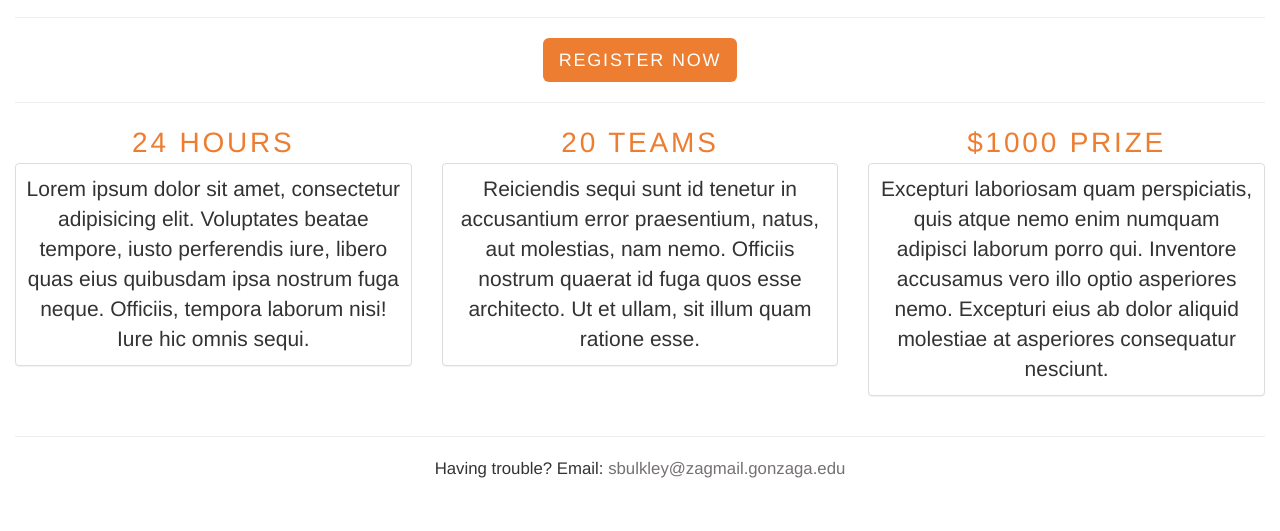
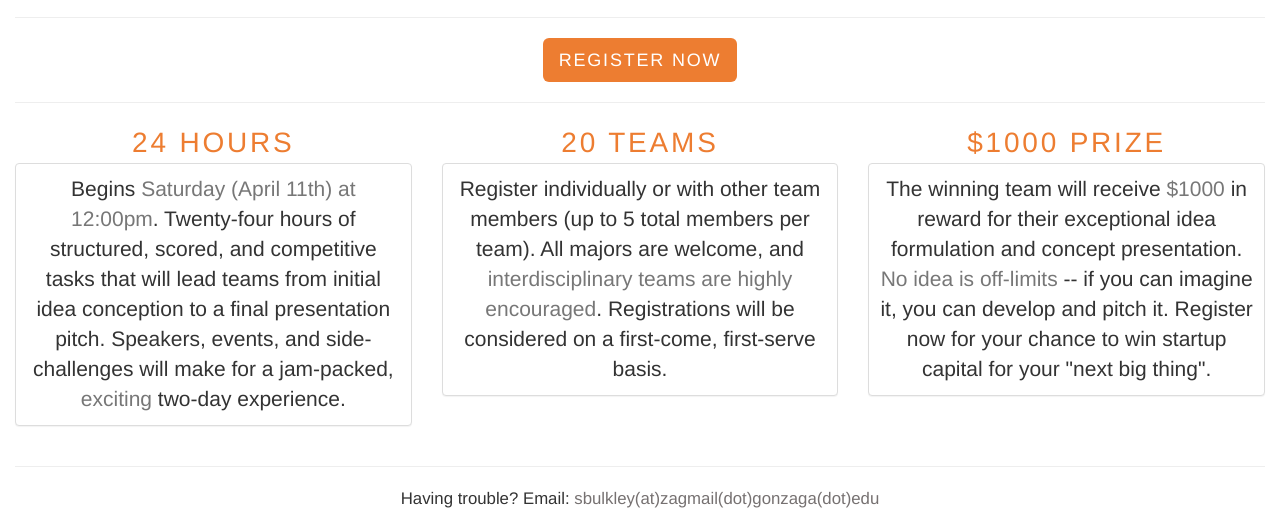
Before and after one commit to sbulkley/innovention2015, a plain HTML site: page index.html in a window 1280 px wide. Shown: the part 419-950 px from the top of the page. Before the commit the page ends 920 px from the top, so only its background shows below. Drawn offline with Linux system fonts and the light colour scheme.

Commit message:
cdn-test

```diff
--- a/index.html
+++ b/index.html
@@ -60,7 +60,7 @@
                         24 HOURS
                     </div>
                     <div class="panel panel-default">
-Lorem ipsum dolor sit amet, consectetur adipisicing elit. Voluptates beatae tempore, iusto perferendis iure, libero quas eius quibusdam ipsa nostrum fuga neque. Officiis, tempora laborum nisi! Iure hic omnis sequi.
+Begins <span class="text-muted">Saturday (April 11th) at 12:00pm</span>. Twenty-four hours of structured, scored, and competitive tasks that will lead teams from initial idea conception to a final presentation pitch. Speakers, events, and side-challenges will make for a jam-packed, <span class="text-muted">exciting</span> two-day experience.
                     </div>
                 </div>
                 <div class="col-xl-4 xol-lg-4 col-md-4 col-sm-4 col-xs-12">
@@ -68,7 +68,7 @@ Lorem ipsum dolor sit amet, consectetur adipisicing elit. Voluptates beatae temp
                         20 TEAMS
                     </div>
                     <div class="panel panel-default">
-Reiciendis sequi sunt id tenetur in accusantium error praesentium, natus, aut molestias, nam nemo. Officiis nostrum quaerat id fuga quos esse architecto. Ut et ullam, sit illum quam ratione esse.
+Register individually or with other team members (up to 5 total members per team). All majors are welcome, and <span class="text-muted">interdisciplinary teams are highly encouraged</span>. Registrations will be considered on a first-come, first-serve basis.
                     </div>
                 </div>
                 <div class="col-xl-4 xol-lg-4 col-md-4 col-sm-4 col-xs-12">
@@ -76,28 +76,15 @@ Reiciendis sequi sunt id tenetur in accusantium error praesentium, natus, aut mo
                         $1000 PRIZE
                     </div>
                     <div class="panel panel-default">
-Excepturi laboriosam quam perspiciatis, quis atque nemo enim numquam adipisci laborum porro qui. Inventore accusamus vero illo optio asperiores nemo. Excepturi eius ab dolor aliquid molestiae at asperiores consequatur nesciunt.
+                        The winning team will receive <span class="text-muted">$1000</span> in reward for their exceptional idea formulation and concept presentation. <span class="text-muted">No idea is off-limits</span> -- if you can imagine it, you can develop and pitch it. Register now for your chance to win startup capital for your "next big thing".
                     </div>
                 </div>
             </div>
 
-            <!--
-            <form id="input-form" action="" method="POST" target="no-target">
-                <input id="input-name" placeholder="Name" name="entry.448718218">
-                <input id="input-email" placeholder="Email" name="entry.1117649756">
-                <input id="input-phone" placeholder="Phone" name="entry.2065473022">
-                <input id="input-tm1" placeholder="Team Member (1)" name="entry.1740044628">
-                <input id="input-tm2" placeholder="Team Member (2)" name="entry.1578468951">
-                <input id="input-tm3" placeholder="Team Member (3)" name="entry.761163052">
-                <input id="input-tm4" placeholder="Team Member (4)" name="entry.1132157167">
-                <button id="form-submit" type="submit">SUBMIT</button>
-            </form>
-            -->
-
             <hr></hr>
 
             <footer>
-                <p class="lead">Having trouble? Email: <span id="admin">sbulkley@zagmail.gonzaga.edu</span></p>
+                <p class="lead">Having trouble? Email: <span id="admin">sbulkley(at)zagmail(dot)gonzaga(dot)edu</span></p>
             </footer>
 
             <div class="modal fade" id="myModal" tabindex="-1" role="dialog" aria-labelledby="myModalLabel" aria-hidden="true">
@@ -180,7 +167,6 @@ Excepturi laboriosam quam perspiciatis, quis atque nemo enim numquam adipisci la
             var inputTM2 = $('#inputTM2').val();
             var inputTM3 = $('#inputTM3').val();
             var inputTM4 = $('#inputTM4').val();
-            //var baseURL = 'https://docs.google.com/forms/d/18LD6ueL10_lLVAKpDgfmLpUBlzoRFEZSoMod57MXfH0/formResponse?entry.1000000=';
             var baseURL = 'https://docs.google.com/forms/d/1S_NmrDyeeRf6mIJMGxOvik4Z38Y033T9GoHNJ4Z9YxY/formResponse?'
                 + "entry.448718218=" + inputName + "&"
                 + "entry.1117649756=" + inputEmail + "&"
--- a/styles.less
+++ b/styles.less
@@ -61,7 +61,7 @@
     padding: 0.5em;
     text-align: center;
     font-size: 1.5em;
-    font-weight: 100;
+    font-weight: 200;
 }
 
 #date {
```
Also changed, not shown: css/styles.css.
